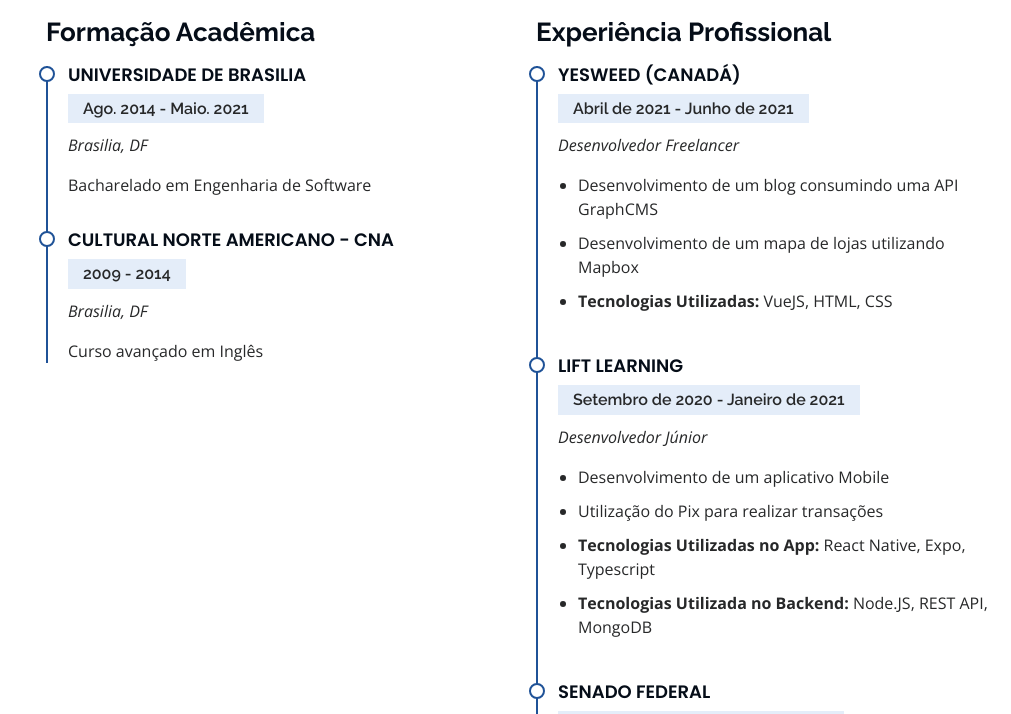
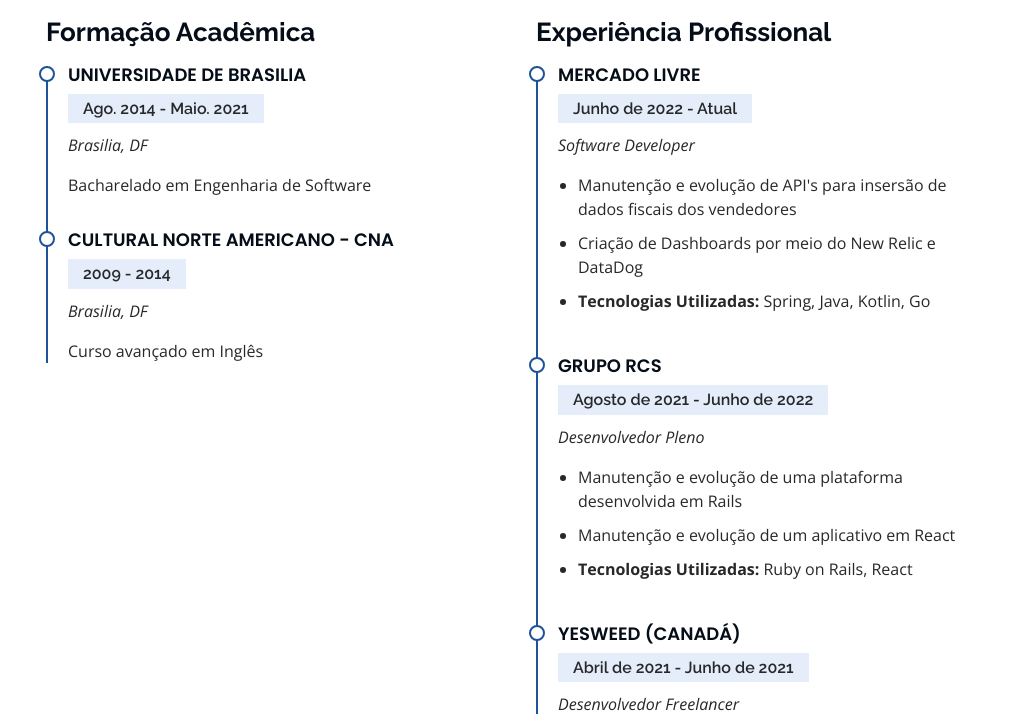
Before and after one commit to MateusO97/MateusO97.github.io, a plain HTML site: page index.html in a window 1280 px wide. Shown: the part 2086-2800 px from the top of the page, without its empty margins (269-1280 px from the left). Drawn offline with nearby package versions, Linux system fonts and the light colour scheme.

Commit message:
Adicionando novas experiências profissionais

```diff
--- a/index.html
+++ b/index.html
@@ -355,6 +355,26 @@
           </div>
           <div class="col-lg-6" data-aos="fade-up" data-aos-delay="100">
             <h3 class="resume-title">Experiência Profissional</h3>
+            <div class="resume-item">
+              <h4>Mercado Livre</h4>
+              <h5>Junho de 2022 - Atual</h5>
+              <p><em>Software Developer</em></p>
+              <ul>
+                <li>Manutenção e evolução de API's para insersão de dados fiscais dos vendedores</li>
+                <li>Criação de Dashboards por meio do New Relic e DataDog</li>
+                <li><strong>Tecnologias Utilizadas: </strong>Spring, Java, Kotlin, Go</li>
+              </ul>
+            </div>
+            <div class="resume-item">
+              <h4>Grupo RCS</h4>
+              <h5>Agosto de 2021 - Junho de 2022</h5>
+              <p><em>Desenvolvedor Pleno</em></p>
+              <ul>
+                <li>Manutenção e evolução de uma plataforma desenvolvida em Rails</li>
+                <li>Manutenção e evolução de um aplicativo em React </li>
+                <li><strong>Tecnologias Utilizadas: </strong>Ruby on Rails, React</li>
+              </ul>
+            </div>
             <div class="resume-item">
               <h4>YesWeed (Canadá)</h4>
               <h5>Abril de 2021 - Junho de 2021</h5>
```
